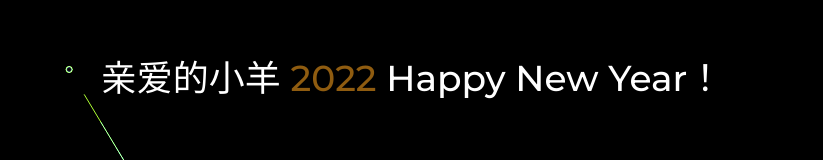
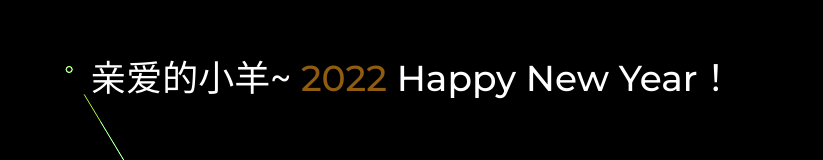
Before and after one commit to zhoukailun/zhoukailun.github.io, a plain HTML site: page index.html in a window 1280 px wide. Shown: the part 161-321 px from the top of the page, without its empty margins (228-1051 px from the left). Drawn offline with Linux system fonts and the light colour scheme.

Commit message:
Update index.html

```diff
--- a/index.html
+++ b/index.html
@@ -21,7 +21,7 @@
     </a> -->
     <canvas id="canvas"></canvas>
     <div class="text">
-        <h1>亲爱的小羊 <span id="year"></span> Happy New Year！
+        <h1>亲爱的小羊~ <span id="year"></span> Happy New Year！
         </h1>
         <br>
         <div class="row">
```
